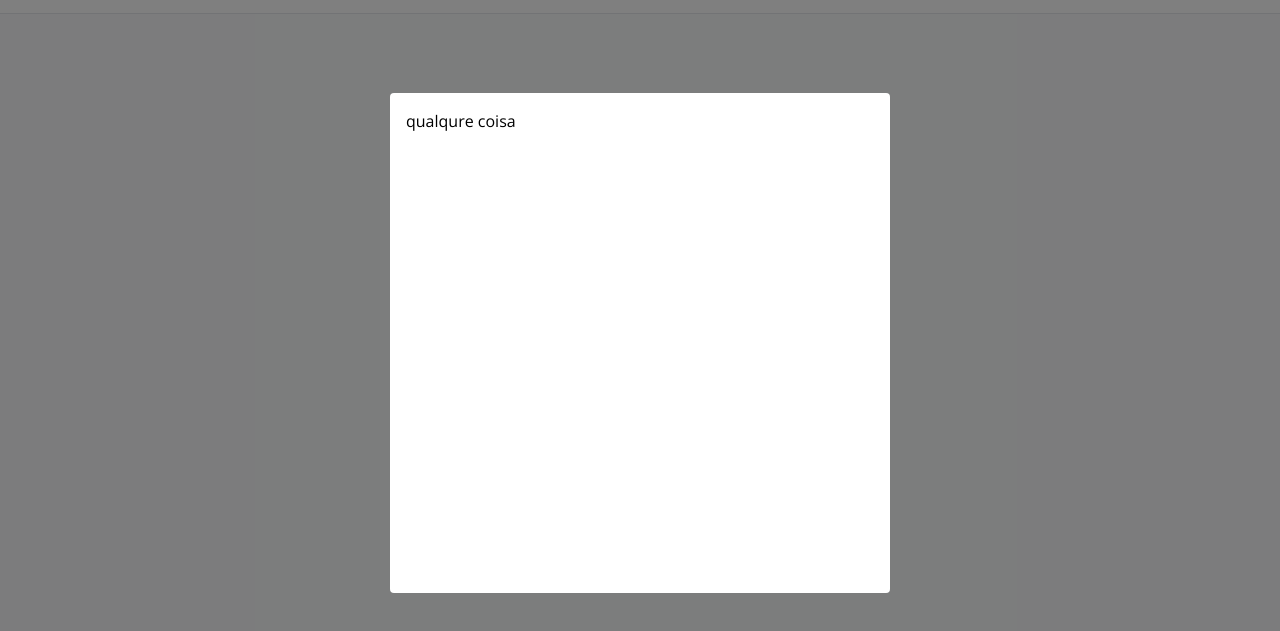
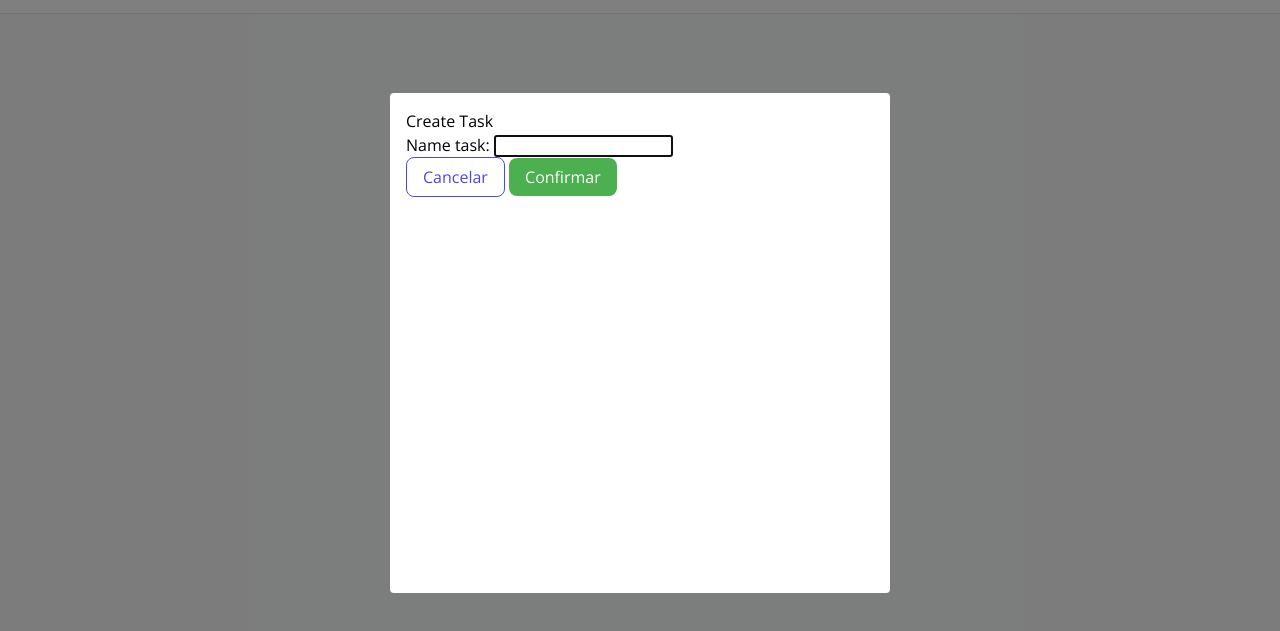
Before and after one commit to MatheusDev19/task-list, a website built with Vite: page src/index.html in a window 1280 px wide. Both pictures are taken after a click on the button "Create Task". Shown: the part 57-688 px from the top of the page. Built offline with nearby package versions, Linux system fonts and the light colour scheme.

Commit message:
feat: create styles modal

```diff
--- a/src/index.html
+++ b/src/index.html
@@ -22,15 +22,29 @@
       </header>
 
       <main class="main">
-        <div class="task-grid">
-          <dialog id="modal-create-task" class="modal modal-create-task">
-            <form method="dialog">
-              <p>qualqure coisa</p>
-            </form>
-          </dialog>
-        </div>
+        <div class="task-grid"></div>
       </main>
     </div>
+
+    <dialog id="modal-create-task" class="modal modal-create-task">
+      <form method="dialog">
+        <div class="modal-header">Create Task</div>
+        <div class="modal-content">
+          <div class="form-field-group">
+            <label for="name-task-field" class="col-form-label">Name task:</label>
+            <input type="text" class="form-control" id="name-task-field" />
+          </div>
+        </div>
+        <div class="modal-actions">
+          <button class="btn btn-outlined no-hover" type="reset">
+            Cancelar
+          </button>
+          <button class="btn btn-success no-hover" type="submit">
+            Confirmar
+          </button>
+        </div>
+      </form>
+    </dialog>
 
     <script type="module" src="scripts/index.js"></script>
   </body>
--- a/src/styles/components/modais/modal.css
+++ b/src/styles/components/modais/modal.css
@@ -6,12 +6,41 @@
   outline: none;
   border-radius: var(--border-radius-sm);
   padding: var(--padding-lg);
+  opacity: 0;
+  transform: scale(0.9);
+  transition: opacity var(--transition-normal),
+    transform var(--transition-normal),
+    display var(--transition-normal) allow-discrete,
+    overlay var(--transition-normal) allow-discrete;
 }
 
 .modal[open] {
   display: block;
+  opacity: 1;
+  transform: scale(1);
+}
+
+@starting-style {
+  .modal[open] {
+    opacity: 0;
+    transform: scale(0.9);
+  }
 }
 
 .modal::backdrop {
   background: var(--bg-overlay);
+  opacity: 0;
+  transition: opacity var(--transition-normal),
+    display var(--transition-normal) allow-discrete,
+    overlay var(--transition-normal) allow-discrete;
 }
+
+.modal[open]::backdrop {
+  opacity: 1;
+}
+
+@starting-style {
+  .modal[open]::backdrop {
+    opacity: 0;
+  }
+}
```
